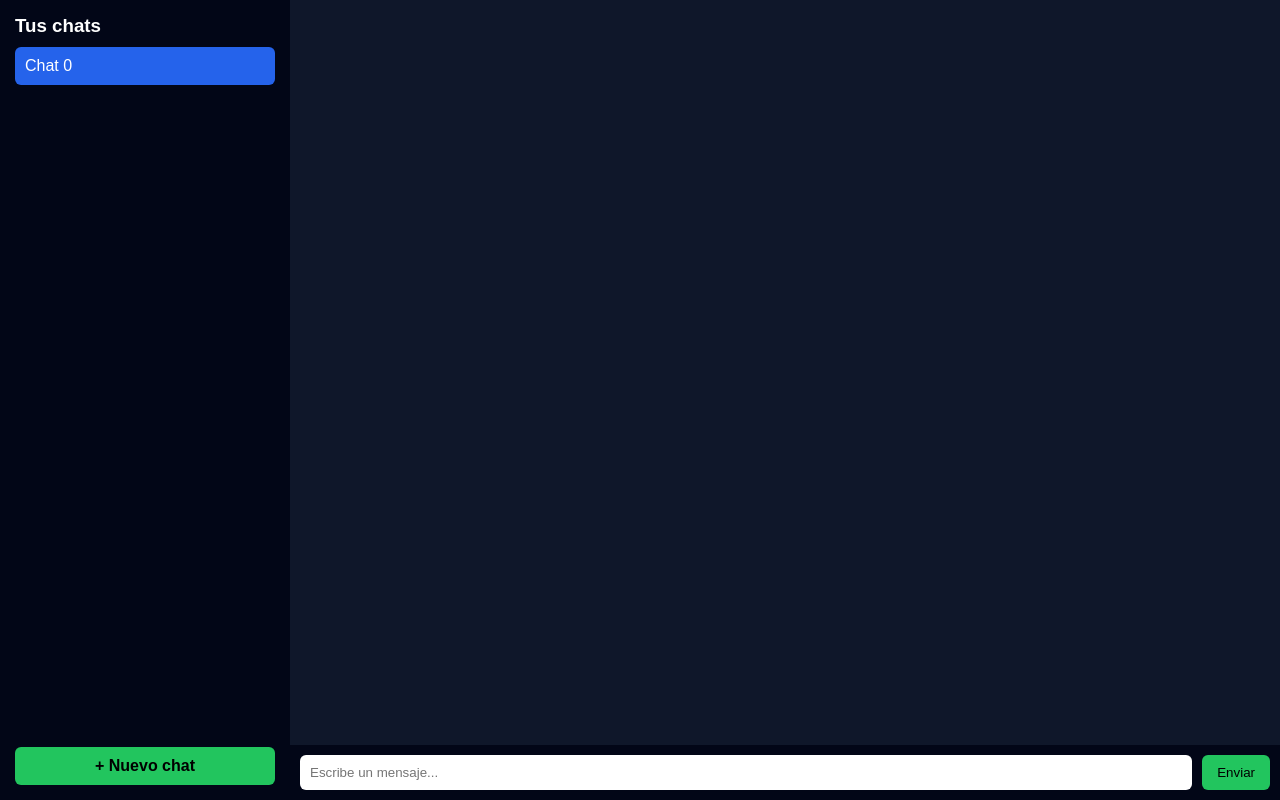
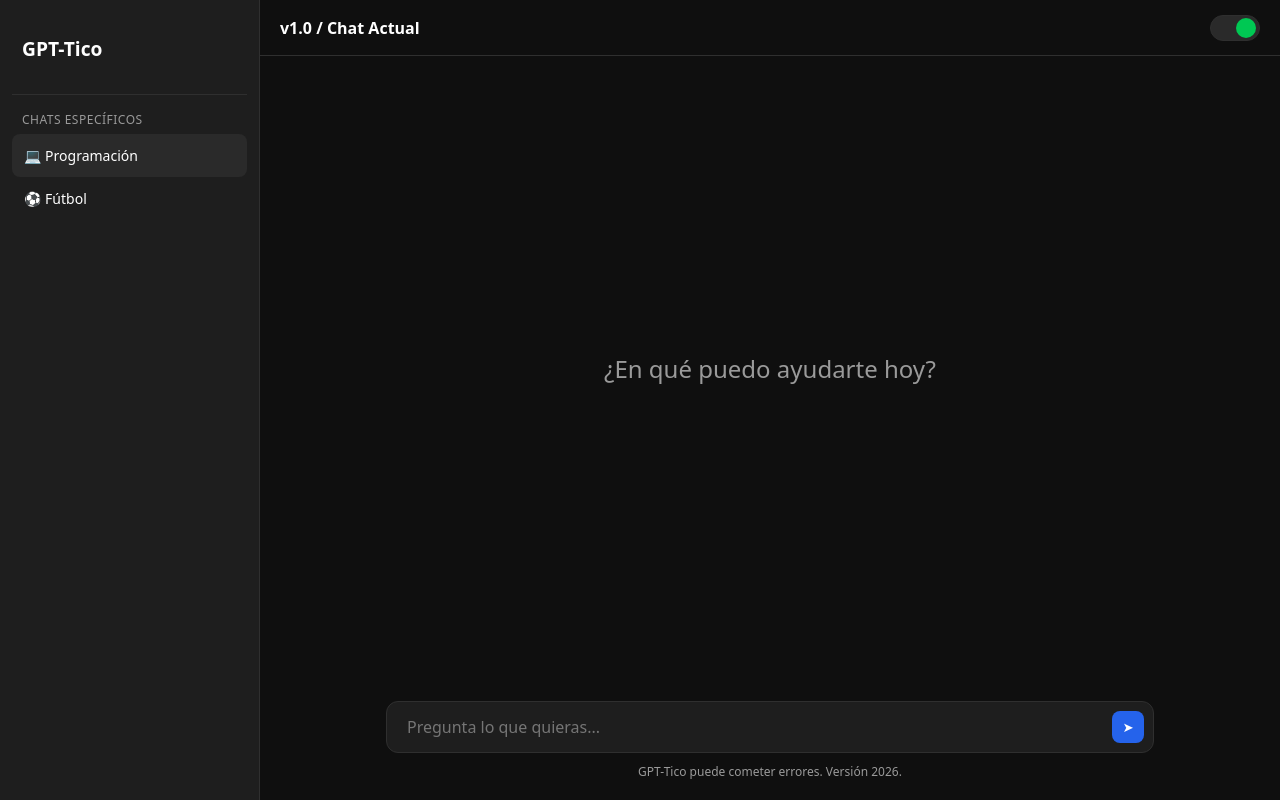
Before and after one commit to Esteban01103007/gpt-tico, a website: page index.html in a window 1280 px wide. Drawn offline with Linux system fonts and the light colour scheme.

Commit message:
Update index.html

```diff
--- a/index.html
+++ b/index.html
@@ -2,179 +2,290 @@
 <html lang="es">
 <head>
     <meta charset="UTF-8">
-<title>GPT-Tico Chat</title>
+    <meta name="viewport" content="width=device-width, initial-scale=1.0">
+    <title>GPT-Tico</title>
+    <style>
+        /* Variables y Reset */
+        :root {
+            --bg: #ffffff;
+            --text: #0f0f0f;
+            --sidebar: #f7f7f8;
+            --hover: #ececec;
+            --border: #e5e5e5;
+            --muted: #6e6e6e;
+            --accent: #2563eb;
+        }
 
-<style>
+        body.dark {
+            --bg: #0f0f0f;
+            --text: #ffffff;
+            --sidebar: #1e1e1e;
+            --hover: #2a2a2a;
+            --border: #2f2f2f;
+            --muted: #9a9a9a;
+        }
+
+        * {
+            margin: 0;
+            padding: 0;
+            box-sizing: border-box;
+            font-family: system-ui, -apple-system, sans-serif;
+        }
+
         body {
-    margin: 0;
-    font-family: Arial, sans-serif;
-    background: #0f172a;
-    color: white;
             display: flex;
             height: 100vh;
+            background: var(--bg);
+            color: var(--text);
+            transition: background 0.3s ease;
         }
 
+        /* Sidebar */
         .sidebar {
             width: 260px;
-    background: #020617;
-    padding: 15px;
+            background: var(--sidebar);
+            border-right: 1px solid var(--border);
             display: flex;
             flex-direction: column;
+            padding: 12px;
         }
 
-.sidebar h3 {
-    margin: 0 0 10px;
+        .logo {
+            height: 72px;
+            display: flex;
+            align-items: center;
+            padding-left: 10px;
+            font-weight: bold;
+            font-size: 1.2rem;
         }
 
-.chat-list {
-    flex: 1;
-    overflow-y: auto;
+        .logo img { height: 42px; margin-right: 10px; }
+
+        .divider {
+            height: 1px;
+            background: var(--border);
+            margin: 10px 0;
         }
 
-.chat-item {
-    padding: 10px;
-    margin-bottom: 6px;
-    background: #111827;
-    border-radius: 6px;
+        .section-title {
+            font-size: 12px;
+            color: var(--muted);
+            padding: 6px 10px;
+            text-transform: uppercase;
+            letter-spacing: 0.5px;
+        }
+
+        .sidebar-item {
+            display: flex;
+            align-items: center;
+            gap: 12px;
+            padding: 12px;
+            border-radius: 8px;
+            font-size: 14px;
+            cursor: pointer;
+            transition: background 0.2s;
+        }
+
+        .sidebar-item:hover, .sidebar-item.active {
+            background: var(--hover);
+        }
+
+        /* Main Content */
+        .main {
+            flex: 1;
+            display: flex;
+            flex-direction: column;
+            position: relative;
+        }
+
+        .topbar {
+            height: 56px;
+            display: flex;
+            align-items: center;
+            justify-content: space-between;
+            padding: 0 20px;
+            border-bottom: 1px solid var(--border);
+            font-weight: 600;
+        }
+
+        /* Theme Toggle */
+        .theme-toggle {
+            width: 50px;
+            height: 26px;
+            border-radius: 20px;
+            background: var(--hover);
+            border: 1px solid var(--border);
+            position: relative;
             cursor: pointer;
         }
 
-.chat-item.active {
-    background: #2563eb;
+        .toggle-indicator {
+            width: 20px;
+            height: 20px;
+            border-radius: 50%;
+            background: #00c853;
+            position: absolute;
+            top: 2px;
+            left: 3px;
+            transition: transform 0.3s ease;
         }
 
-.new-chat {
-    margin-top: 10px;
-    padding: 10px;
-    background: #22c55e;
-    border-radius: 6px;
-    cursor: pointer;
-    text-align: center;
-    color: black;
-    font-weight: bold;
+        body.dark .toggle-indicator {
+            transform: translateX(22px);
         }
 
-.chat-area {
+        /* Chat Area */
+        .content {
             flex: 1;
+            overflow-y: auto;
+            padding: 20px;
             display: flex;
             flex-direction: column;
-}
-
-#chat-container {
-    flex: 1;
-    padding: 20px;
-    overflow-y: auto;
+            gap: 15px;
         }
 
         .msg-bubble {
-    margin-bottom: 10px;
-    padding: 10px;
-    border-radius: 8px;
-    max-width: 75%;
+            max-width: 80%;
+            padding: 12px 16px;
+            border-radius: 18px;
+            font-size: 15px;
+            line-height: 1.5;
+            word-wrap: break-word;
         }
 
-.user {
-    background: #2563eb;
-    margin-left: auto;
+        .msg-bubble.user {
+            align-self: flex-end;
+            background: var(--accent);
+            color: #fff;
+            border-bottom-right-radius: 4px;
         }
 
-.bot {
-    background: #1e293b;
+        .msg-bubble.bot {
+            align-self: flex-start;
+            background: var(--hover);
+            border-bottom-left-radius: 4px;
         }
 
-.error {
-    background: #dc2626;
+        #welcome-msg {
+            text-align: center;
+            color: var(--muted);
+            margin-top: auto;
+            margin-bottom: auto;
+            font-size: 1.5rem;
         }
 
-.input-area {
+        /* Input Area */
+        .input-container {
+            padding: 20px;
             display: flex;
-    padding: 10px;
-    background: #020617;
+            flex-direction: column;
+            align-items: center;
         }
 
-input {
-    flex: 1;
-    padding: 10px;
-    border-radius: 6px;
-    border: none;
-    outline: none;
+        .input-wrapper {
+            position: relative;
+            width: 100%;
+            max-width: 768px;
         }
 
-button {
-    margin-left: 10px;
-    padding: 10px 15px;
+        .input-box {
+            width: 100%;
+            padding: 14px 50px 14px 20px;
+            border-radius: 12px;
+            border: 1px solid var(--border);
+            background: var(--sidebar);
+            color: var(--text);
+            outline: none;
+            font-size: 16px;
+        }
+
+        .input-box:focus {
+            border-color: var(--accent);
+        }
+
+        .send-btn {
+            position: absolute;
+            right: 10px;
+            top: 50%;
+            transform: translateY(-50%);
+            background: var(--accent);
+            color: white;
             border: none;
-    border-radius: 6px;
-    background: #22c55e;
+            width: 32px;
+            height: 32px;
+            border-radius: 8px;
             cursor: pointer;
+            display: flex;
+            align-items: center;
+            justify-content: center;
+        }
+
+        .txtabajo {
+            font-size: 12px;
+            color: var(--muted);
+            margin-top: 10px;
         }
     </style>
 </head>
+<body class="dark">
 
-<body>
+<aside class="sidebar">
+    <div class="logo">
+        <span>GPT-Tico</span>
+    </div>
+    <div class="divider"></div>
+    <div class="section-title">Chats específicos</div>
+    <div class="sidebar-item active" data-chat="programacion">💻 Programación</div>
+    <div class="sidebar-item" data-chat="futbol">⚽ Fútbol</div>
+</aside>
 
-<div class="sidebar">
-    <h3>Tus chats</h3>
-    <div class="chat-list" id="chatList"></div>
-    <div class="new-chat" id="newChatBtn">+ Nuevo chat</div>
+<main class="main">
+    <header class="topbar">
+        <span>v1.0 / Chat Actual</span>
+        <div class="theme-toggle" onclick="toggleTheme()" title="Cambiar tema">
+            <div class="toggle-indicator"></div>
+        </div>
+    </header>
+
+    <div class="content" id="chat-container">
         </div>
 
-<div class="chat-area">
-    <div id="chat-container"></div>
-
-    <div class="input-area">
-        <input id="user-input" placeholder="Escribe un mensaje..." />
-        <button id="send-btn">Enviar</button>
+    <div class="input-container">
+        <div class="input-wrapper">
+            <input id="user-input" class="input-box" placeholder="Pregunta lo que quieras..." autocomplete="off">
+            <button id="send-btn" class="send-btn">➤</button>
         </div>
+        <div class="txtabajo">GPT-Tico puede cometer errores. Versión 2026.</div>
     </div>
+</main>
 
 <script>
     const API_URL = "https://gpt-tico.onrender.com/api/chat";
+    const chatContainer = document.getElementById('chat-container');
+    const userInput = document.getElementById('user-input');
+    const sendBtn = document.getElementById('send-btn');
+    const chatItems = document.querySelectorAll('.sidebar-item');
 
-const chatList = document.getElementById("chatList");
-const chatContainer = document.getElementById("chat-container");
-const sendBtn = document.getElementById("send-btn");
-const userInput = document.getElementById("user-input");
-const newChatBtn = document.getElementById("newChatBtn");
+    let currentChat = 'programacion';
+    const chats = { programacion: [], futbol: [] };
 
-let chats = {};
-let currentChatId = null;
+    function renderChat() {
+        chatContainer.innerHTML = '';
+        const history = chats[currentChat];
 
-/* Crear chat */
-function createChat() {
-    const id = "chat-" + Date.now();
-    chats[id] = {
-        name: "Chat " + Object.keys(chats).length,
-        history: []
-    };
-    currentChatId = id;
-    renderChatList();
-    renderMessages();
+        if (history.length === 0) {
+            const welcome = document.createElement('div');
+            welcome.id = 'welcome-msg';
+            welcome.textContent = '¿En qué puedo ayudarte hoy?';
+            chatContainer.appendChild(welcome);
+            return;
         }
 
-function renderChatList() {
-    chatList.innerHTML = "";
-    for (let id in chats) {
-        const div = document.createElement("div");
-        div.className = "chat-item" + (id === currentChatId ? " active" : "");
-        div.textContent = chats[id].name;
-        div.onclick = () => {
-            currentChatId = id;
-            renderChatList();
-            renderMessages();
-        };
-        chatList.appendChild(div);
-    }
-}
-
-function renderMessages() {
-    chatContainer.innerHTML = "";
-    if (!currentChatId) return;
-
-    chats[currentChatId].history.forEach(msg => {
-        const div = document.createElement("div");
-        div.className = "msg-bubble " + (msg.role === "user" ? "user" : "bot");
-        div.innerHTML = `<b>${msg.role === "user" ? "Tú" : "GPT-Tico"}:</b> ${msg.content}`;
+        history.forEach(msg => {
+            const div = document.createElement('div');
+            div.className = `msg-bubble ${msg.role === 'user' ? 'user' : 'bot'}`;
+            // Corregido: Uso de backticks (`) para template literals
+            div.innerHTML = `<b>${msg.role === 'user' ? 'Tú' : 'GPT-Tico'}:</b> ${msg.content}`;
             chatContainer.appendChild(div);
         });
 
@@ -183,49 +294,53 @@ function renderMessages() {
 
     async function sendMessage() {
         const text = userInput.value.trim();
-    if (!text || !currentChatId) return;
+        if (!text) return;
 
-    chats[currentChatId].history.push({ role: "user", content: text });
-    userInput.value = "";
-    renderMessages();
+        // Agregar mensaje del usuario
+        chats[currentChat].push({ role: 'user', content: text });
+        userInput.value = '';
+        renderChat();
 
         try {
-        const response = await fetch(API_URL, {
-            method: "POST",
-            headers: { "Content-Type": "application/json" },
+            const res = await fetch(API_URL, {
+                method: 'POST',
+                headers: { 'Content-Type': 'application/json' },
                 body: JSON.stringify({
                     message: text,
-                history: chats[currentChatId].history
+                    history: chats[currentChat]
                 })
             });
 
-        const data = await response.json();
+            if (!res.ok) throw new Error('Error en API');
 
-        chats[currentChatId].history.push({
-            role: "assistant",
-            content: data.reply
-        });
-
-        renderMessages();
-
-    } catch {
-        chats[currentChatId].history.push({
-            role: "assistant",
-            content: "Error al conectar con el servidor"
-        });
-        renderMessages();
+            const data = await res.json();
+            chats[currentChat].push({ role: 'assistant', content: data.reply });
+        } catch (error) {
+            chats[currentChat].push({ role: 'assistant', content: '❌ Error de conexión con el servidor.' });
+        } finally {
+            renderChat();
         }
     }
 
+    // Eventos
+    chatItems.forEach(item => {
+        item.onclick = () => {
+            chatItems.forEach(i => i.classList.remove('active'));
+            item.classList.add('active');
+            currentChat = item.dataset.chat;
+            renderChat();
+        };
+    });
+
     sendBtn.onclick = sendMessage;
-userInput.onkeydown = e => {
-    if (e.key === "Enter") sendMessage();
-};
+    userInput.onkeydown = e => { if (e.key === 'Enter') sendMessage(); };
 
-newChatBtn.onclick = createChat;
+    function toggleTheme() {
+        document.body.classList.toggle('dark');
+    }
 
-/* Chat inicial */
-createChat();
+    // Inicializar
+    renderChat();
 </script>
 
 </body>
```
Lines whose indentation alone changed are shown as unchanged.
